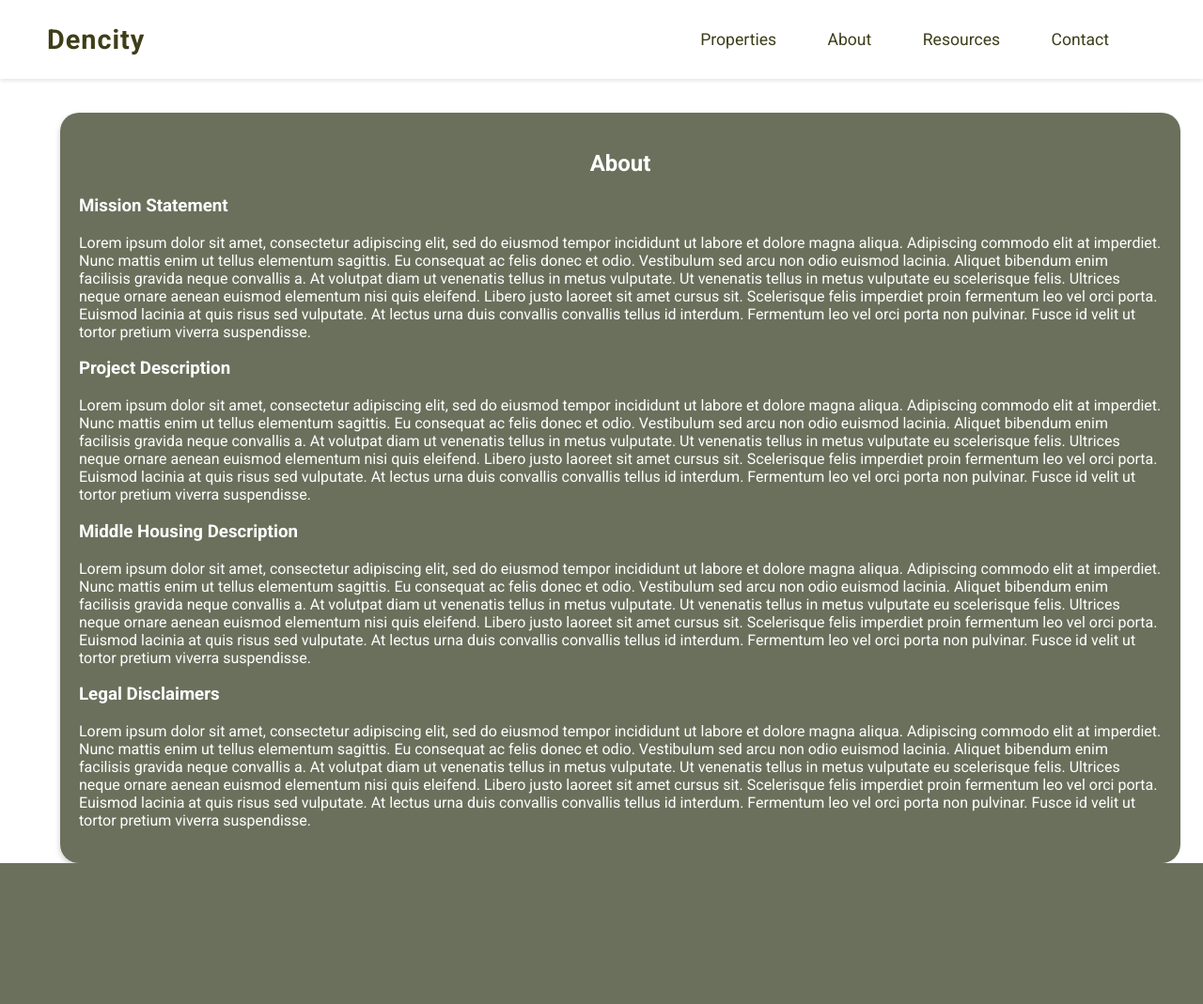
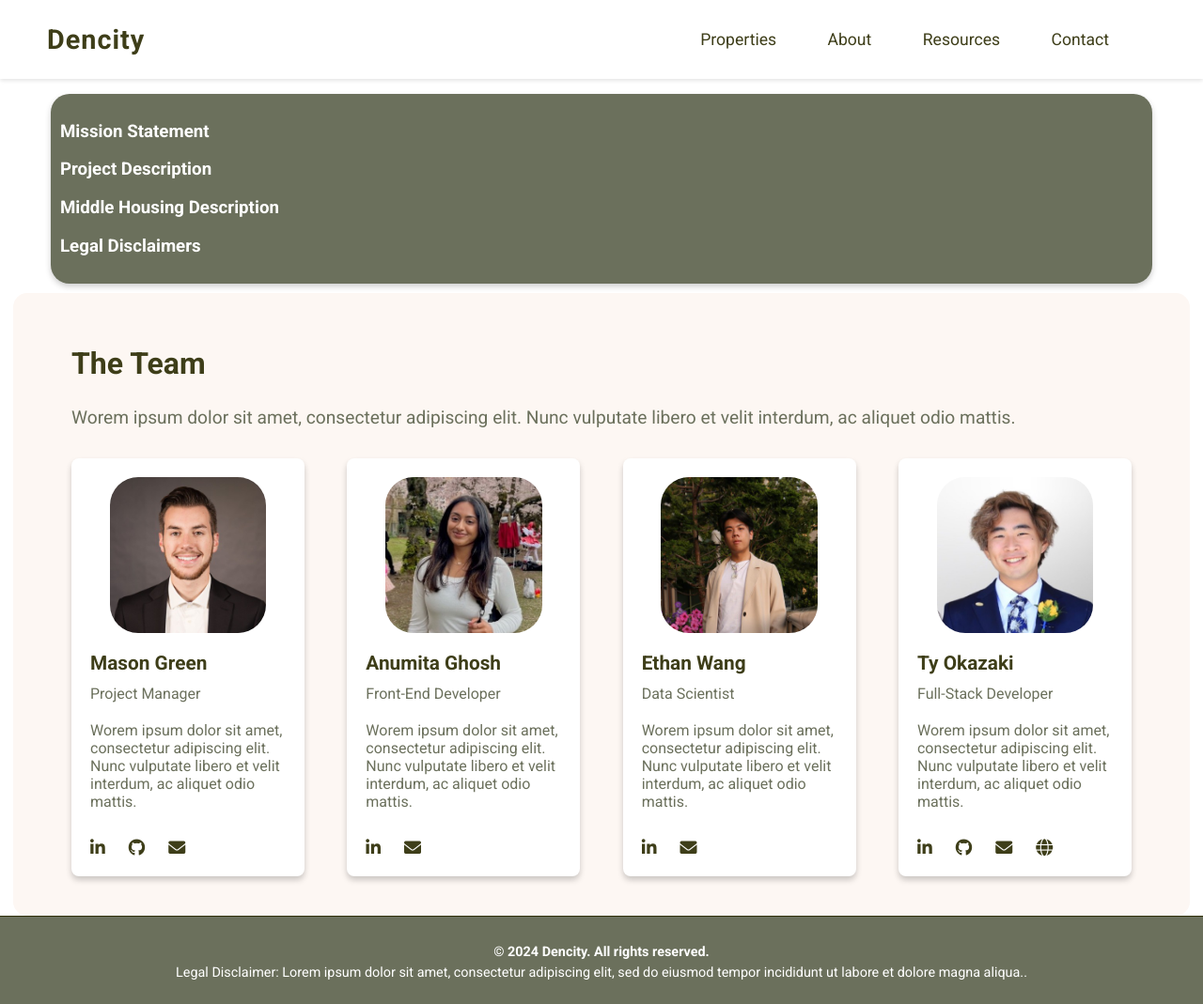
Before and after one commit to MasonGreen365/dencity, a Flask app: page /about in a window 1280 px wide. Shown: the whole page at 94% size. Before the commit the page ends 919 px from the top, so only its background shows below. Run offline with Flask 3, Linux system fonts and the light colour scheme; some libraries are stand-ins or nearby versions.

Commit message:
continue updating front-end

```diff
--- a/dencity-flask/static/css/style.css
+++ b/dencity-flask/static/css/style.css
@@ -2,6 +2,7 @@
 :root {
     --black:#0a0a0a;
 	--white:#ffffff;
+    --darkgray:#1f1f1f;
 	--clay:#cb997e;
 	--pale:#ddbea9;
 	--peach:#ffe8d6;
@@ -11,6 +12,9 @@
 	--moss:#6b705c;
     --grass:#3E3E19;
     --army:#2E2E09;
+    --rainforest:#0E8561;
+    --rain:#1067A6;
+    --ocean:#363DD0;
 }
 body {
 	font-family:'Roboto', sans-serif;
@@ -18,10 +22,6 @@ body {
 	color:var(--moss);
 	margin:0;
 	padding:0;
-	display:flex;
-	justify-content:center;
-	height:100vh;
-	align-items:center;
 }
 /* HEADER */
 .header {
@@ -68,7 +68,32 @@ body {
 .navigation i {
 	margin-right: 2px;
 }
-/* LANDING  */
+/* FOOTER */
+.footer {
+    background-color: var(--moss);
+    text-align: center;
+    padding: 20px 0;
+    position: relative;
+}
+.footer::before {
+    content: '';
+    position: absolute;
+    top: 0;
+    left: 50%;
+    transform: translateX(-50%);
+    width: 100%;
+    height: 1px;
+    background-color: var(--army);
+}
+.footer-content {
+    margin-top: 10px;
+}
+.footer p {
+    color: var(--white);
+    font-size: 0.9rem;
+    margin: 5px 0;
+}
+/* LANDING */
 .hero {
     display: flex;
     justify-content: space-between;
@@ -102,57 +127,129 @@ body {
     width: 100%;
     border-radius: 20px;
 }
+
+.section-content {
+    padding: 50px;
+    text-align: center;
+}
+
+.section-content h2 {
+    font-size: 2rem;
+    color: var(--army);
+    margin-bottom: 20px;
+}
+
+.section-content p {
+    font-size: 1.1rem;
+    color: var(--grass);
+    line-height: 1.6;
+}
 /* PROPERTIES */
 .map-container {
-	width:80%;
+	width:90%;
 	display:flex;
 	flex-direction:row;
-	margin-top:80px;
+	margin: 100px auto 50px;
 	border-radius:15px;
 	box-shadow:0 6px 12px rgba(0,0,0,0.2);
 	overflow:hidden;
 }
 .filters {
-	width:30%;
+	width:25%;
 	padding:20px;
 	background-color:var(--white);
 	overflow:auto;
 	height:500px;
 }
 #map {
-	height:600px;
-	width:80%;
+    flex: 1;
+	height:640px;
 	border-left:2px solid var(--white);
 }
 /* ABOUT */
+.about-content {
+    color: var(--white);
+}
 .about-container {
     width: 90%;
-    margin: auto;
+    padding: 10px;
+    background-color: var(--moss);
+    margin: 10px auto;
     display: flex;
     flex-direction: column;
     justify-content: space-between;
-    margin-top: 120px;
+    margin-top: 100px;
     box-shadow: 0 3px 6px rgba(0,0,0,0.2);
     border-radius: 20px;
 }
-
-.about-section {
-    width: 100%;
+.team {
+    background-color: var(--ivory);
+    padding: 30px 50px;
+    border-radius: 15px;
+    width: 90%;
+    margin: 0 auto;
+}
+.team h2 {
+    font-size: 2rem;
+    color: var(--grass);
+    margin-left: 12px;
+}
+.team p {
+    font-size: 1.2rem;
+    color: var(--moss);
+    margin-left: 12px;
+}
+.team-grid {
+    display: flex;
+    justify-content: space-between;
+    flex-wrap: wrap;
+    margin-top: 20px;
+}
+.team-member {
+    background-color: var(--white);
+    margin: 12px;
     padding: 20px;
-    background-color: var(--moss);
-    border-radius: 20px;
+    border-radius: 8px;
+    box-shadow: 0 4px 6px rgba(0, 0, 0, 0.2);
+    width: calc(25% - 40px);
+    box-sizing: border-box;
 }
-
-.about-section h2 {
-    text-align: center;
-    margin-bottom: 20px;
-    color: var(--white);
+.team-member img {
+    max-width: 80%;
+    display: block;
+    margin: 0 auto;
+    border-radius: 30px;
 }
-
-.about-content {
-    color: var(--white);
+.team-member h3 {
+    font-size: 1.3rem;
+    color: var(--grass);
+    margin-top: 20px;
 }
-
+.team-member p {
+    font-size: 1rem;
+    color: var(--moss);
+    margin: 20px 0;
+}
+.team-member p.role {
+    margin-top: -10px;
+}
+.links {
+    display: flex;
+    justify-content: start;
+    margin-top: 10px;
+}
+.links a {
+    margin: 10px 25px 0 0px;
+    color: var(--grass);
+    text-decoration: none;
+    transition: color 0.3s ease;
+}
+.links a:hover {
+    color: var(--moss);
+}
+.links a i {
+    font-size: 18px;
+}
 /* RESOURCES */
 .resources-container {
     width: 90%;
@@ -219,17 +316,17 @@ body {
 /* CONTACT */
 .contact-container {
     width: 90%;
-    margin: auto;
+    margin: 20px auto;
     display: flex;
     flex-direction: row;
     justify-content: space-between;
-	margin-top:120px;
+	margin-top:100px;
 	box-shadow: 0 3px 6px rgba(0,0,0,0.2);
 	border-radius: 20px;
 }
 
 .contact-form {
-    width: 48%;
+    width: 100%;
     padding: 20px;
     background-color: var(--white);
     border-radius: 15px 0 0 15px;
@@ -268,50 +365,3 @@ body {
     border-radius: 5px;
     cursor: pointer;
 }
-
-.team {
-    width: 48%;
-    padding: 20px;
-    background-color: var(--moss);
-    border-radius: 0 15px 15px 0;
-}
-
-.team h2 {
-	text-align: center;
-    margin-bottom: 20px;
-	color: var(--white);
-}
-
-.team-grid {
-    display: grid;
-    grid-template-columns: repeat(2, 1fr);
-    grid-gap: 20px;
-}
-
-.team-member {
-    text-align: center;
-}
-
-.team-member img {
-    width: 125px;
-    height: 125px;
-    border-radius: 50%;
-}
-
-.team-member h3 {
-	color: var(--white);
-	margin: 10px;
-}
-.team-member p {
-	color: var(--olive);
-	margin: 0px;
-}
-
-.team-member a {
-    color: var(--white);
-    margin-left: 5px;
-}
-
-.team-member a:hover {
-    color: var(--olive);
-}
--- a/dencity-flask/templates/about.html
+++ b/dencity-flask/templates/about.html
@@ -19,54 +19,78 @@
         </ul>
     </div>
     <div class="about-container">
-        <div class="about-section">
-            <h2>About</h2>
-            <div class="about-content">
-                <h3>Mission Statement</h3>
-                <p>
-                    Lorem ipsum dolor sit amet, consectetur adipiscing elit, sed do eiusmod tempor incididunt ut labore et dolore magna aliqua.
-                    Adipiscing commodo elit at imperdiet. Nunc mattis enim ut tellus elementum sagittis.
-                    Eu consequat ac felis donec et odio. Vestibulum sed arcu non odio euismod lacinia. Aliquet bibendum enim facilisis gravida neque convallis a.
-                    At volutpat diam ut venenatis tellus in metus vulputate. Ut venenatis tellus in metus vulputate eu scelerisque felis.
-                    Ultrices neque ornare aenean euismod elementum nisi quis eleifend. Libero justo laoreet sit amet cursus sit.
-                    Scelerisque felis imperdiet proin fermentum leo vel orci porta. Euismod lacinia at quis risus sed vulputate.
-                    At lectus urna duis convallis convallis tellus id interdum. Fermentum leo vel orci porta non pulvinar. Fusce id velit ut tortor pretium viverra suspendisse.
-                </p>
+        <div class="about-content">
+            <h3>Mission Statement</h3>
 
-                <h3>Project Description</h3>
-                <p>
-                    Lorem ipsum dolor sit amet, consectetur adipiscing elit, sed do eiusmod tempor incididunt ut labore et dolore magna aliqua.
-                    Adipiscing commodo elit at imperdiet. Nunc mattis enim ut tellus elementum sagittis.
-                    Eu consequat ac felis donec et odio. Vestibulum sed arcu non odio euismod lacinia. Aliquet bibendum enim facilisis gravida neque convallis a.
-                    At volutpat diam ut venenatis tellus in metus vulputate. Ut venenatis tellus in metus vulputate eu scelerisque felis.
-                    Ultrices neque ornare aenean euismod elementum nisi quis eleifend. Libero justo laoreet sit amet cursus sit.
-                    Scelerisque felis imperdiet proin fermentum leo vel orci porta. Euismod lacinia at quis risus sed vulputate.
-                    At lectus urna duis convallis convallis tellus id interdum. Fermentum leo vel orci porta non pulvinar. Fusce id velit ut tortor pretium viverra suspendisse.
-                </p>
+            <h3>Project Description</h3>
 
-                <h3>Middle Housing Description</h3>
-                <p>
-                    Lorem ipsum dolor sit amet, consectetur adipiscing elit, sed do eiusmod tempor incididunt ut labore et dolore magna aliqua.
-                    Adipiscing commodo elit at imperdiet. Nunc mattis enim ut tellus elementum sagittis.
-                    Eu consequat ac felis donec et odio. Vestibulum sed arcu non odio euismod lacinia. Aliquet bibendum enim facilisis gravida neque convallis a.
-                    At volutpat diam ut venenatis tellus in metus vulputate. Ut venenatis tellus in metus vulputate eu scelerisque felis.
-                    Ultrices neque ornare aenean euismod elementum nisi quis eleifend. Libero justo laoreet sit amet cursus sit.
-                    Scelerisque felis imperdiet proin fermentum leo vel orci porta. Euismod lacinia at quis risus sed vulputate.
-                    At lectus urna duis convallis convallis tellus id interdum. Fermentum leo vel orci porta non pulvinar. Fusce id velit ut tortor pretium viverra suspendisse.
-                </p>
+            <h3>Middle Housing Description</h3>
 
-                <h3>Legal Disclaimers</h3>
-                <p>
-                    Lorem ipsum dolor sit amet, consectetur adipiscing elit, sed do eiusmod tempor incididunt ut labore et dolore magna aliqua.
-                    Adipiscing commodo elit at imperdiet. Nunc mattis enim ut tellus elementum sagittis.
-                    Eu consequat ac felis donec et odio. Vestibulum sed arcu non odio euismod lacinia. Aliquet bibendum enim facilisis gravida neque convallis a.
-                    At volutpat diam ut venenatis tellus in metus vulputate. Ut venenatis tellus in metus vulputate eu scelerisque felis.
-                    Ultrices neque ornare aenean euismod elementum nisi quis eleifend. Libero justo laoreet sit amet cursus sit.
-                    Scelerisque felis imperdiet proin fermentum leo vel orci porta. Euismod lacinia at quis risus sed vulputate.
-                    At lectus urna duis convallis convallis tellus id interdum. Fermentum leo vel orci porta non pulvinar. Fusce id velit ut tortor pretium viverra suspendisse.
-                </p>
+            <h3>Legal Disclaimers</h3>
+        </div>
+    </div>
+    <div class="team">
+        <h2>The Team</h2>
+        <p>Worem ipsum dolor sit amet, consectetur adipiscing elit. Nunc vulputate libero et velit interdum, ac aliquet odio mattis.</p>
+        <div class="team-grid">
+            <div class="team-member">
+                <a href="https://www.linkedin.com/in/masonlgreen/" target="_blank">
+                    <img src="{{ url_for('static', filename='img/profile1.jpg') }}" alt="Mason Green Profile">
+                </a>
+                <h3>Mason Green</h3>
+                <p class="role">Project Manager</p>
+                <p>Worem ipsum dolor sit amet, consectetur adipiscing elit. Nunc vulputate libero et velit interdum, ac aliquet odio mattis.</p>
+                <div class="links">
+                    <a href="https://www.linkedin.com/in/masonlgreen/" target="_blank"><i class="fa-brands fa-linkedin-in"></i></a>
+                    <a href="https://github.com/MasonGreen365" target="_blank"><i class="fa-brands fa-github"></i></a>
+                    <a href="mailto:magreen9@uw.edu"><i class="fas fa-envelope"></i></a>
+                </div>
+            </div>
+            <div class="team-member">
+                <a href="https://www.linkedin.com/in/anumita-ghosh-72b0941a8/" target="_blank">
+                    <img src="{{ url_for('static', filename='img/profile2.jpg') }}" alt="Anumita Ghosh Profile">
+                </a>
+                <h3>Anumita Ghosh</h3>
+                <p class="role">Front-End Developer</p>
+                <p>Worem ipsum dolor sit amet, consectetur adipiscing elit. Nunc vulputate libero et velit interdum, ac aliquet odio mattis.</p>
+                <div class="links">
+                    <a href="https://www.linkedin.com/in/anumita-ghosh-72b0941a8/" target="_blank"><i class="fa-brands fa-linkedin-in"></i></a>
+                    <a href="mailto:aghosh7@uw.edu"><i class="fas fa-envelope"></i></a>
+                </div>
+            </div>
+            <div class="team-member">
+                <a href="https://www.linkedin.com/in/etzwang/" target="_blank">
+                    <img src="{{ url_for('static', filename='img/profile3.jpg') }}" alt="Ethan Wang Profile">
+                </a>
+                <h3>Ethan Wang</h3>
+                <p class="role">Data Scientist</p>
+                <p>Worem ipsum dolor sit amet, consectetur adipiscing elit. Nunc vulputate libero et velit interdum, ac aliquet odio mattis.</p>
+                <div class="links">
+                    <a href="https://www.linkedin.com/in/etzwang/" target="_blank"><i class="fa-brands fa-linkedin-in"></i></a>
+                    <a href="mailto:etzwang@uw.edu"><i class="fas fa-envelope"></i></a>
+                </div>
+            </div>
+            <div class="team-member">
+                <a href="https://www.linkedin.com/in/tyokazaki/" target="_blank">
+                    <img src="{{ url_for('static', filename='img/profile4.jpg') }}" alt="Ty Okazaki Profile">
+                </a>
+                <h3>Ty Okazaki</h3>
+                <p class="role">Full-Stack Developer</p>
+                <p>Worem ipsum dolor sit amet, consectetur adipiscing elit. Nunc vulputate libero et velit interdum, ac aliquet odio mattis.</p>
+                <div class="links">
+                    <a href="https://www.linkedin.com/in/tyokazaki/" target="_blank"><i class="fa-brands fa-linkedin-in"></i></a>
+                    <a href="https://github.com/tokazakiuw" target="_blank"><i class="fa-brands fa-github"></i></a>
+                    <a href="mailto:tokazaki@uw.edu"><i class="fas fa-envelope"></i></a>
+                    <a href="https://www.tyokazaki.com/" target="_blank"><i class="fa-solid fa-globe"></i></a>
+                </div>
             </div>
         </div>
     </div>
+    <footer class="footer">
+        <div class="footer-content">
+            <p><strong>&copy; 2024 Dencity. All rights reserved.</strong></p>
+            <p>Legal Disclaimer: Lorem ipsum dolor sit amet, consectetur adipiscing elit, sed do eiusmod tempor incididunt ut labore et dolore magna aliqua..</p>
+        </div>
+    </footer>
 </body>
 </html>
--- a/dencity-flask/templates/properties.html
+++ b/dencity-flask/templates/properties.html
@@ -37,4 +37,10 @@
         });
     </script>
 </body>
+<footer class="footer">
+    <div class="footer-content">
+        <p><strong>&copy; 2024 Dencity. All rights reserved.</strong></p>
+        <p>Legal Disclaimer: Lorem ipsum dolor sit amet, consectetur adipiscing elit, sed do eiusmod tempor incididunt ut labore et dolore magna aliqua..</p>
+    </div>
+</footer>
 </html>
--- a/dencity-flask/templates/resources.html
+++ b/dencity-flask/templates/resources.html
@@ -47,5 +47,11 @@
             <p>List of data sources used in the project.</p>
         </div>
     </div>
+    <footer class="footer">
+        <div class="footer-content">
+            <p><strong>&copy; 2024 Dencity. All rights reserved.</strong></p>
+            <p>Legal Disclaimer: Lorem ipsum dolor sit amet, consectetur adipiscing elit, sed do eiusmod tempor incididunt ut labore et dolore magna aliqua..</p>
+        </div>
+    </footer>
 </body>
 </html>
```
Also changed, not shown: dencity-flask/templates/contact.html (+6 -33 lines), dencity-flask/templates/landing.html (+25 -2 lines).
